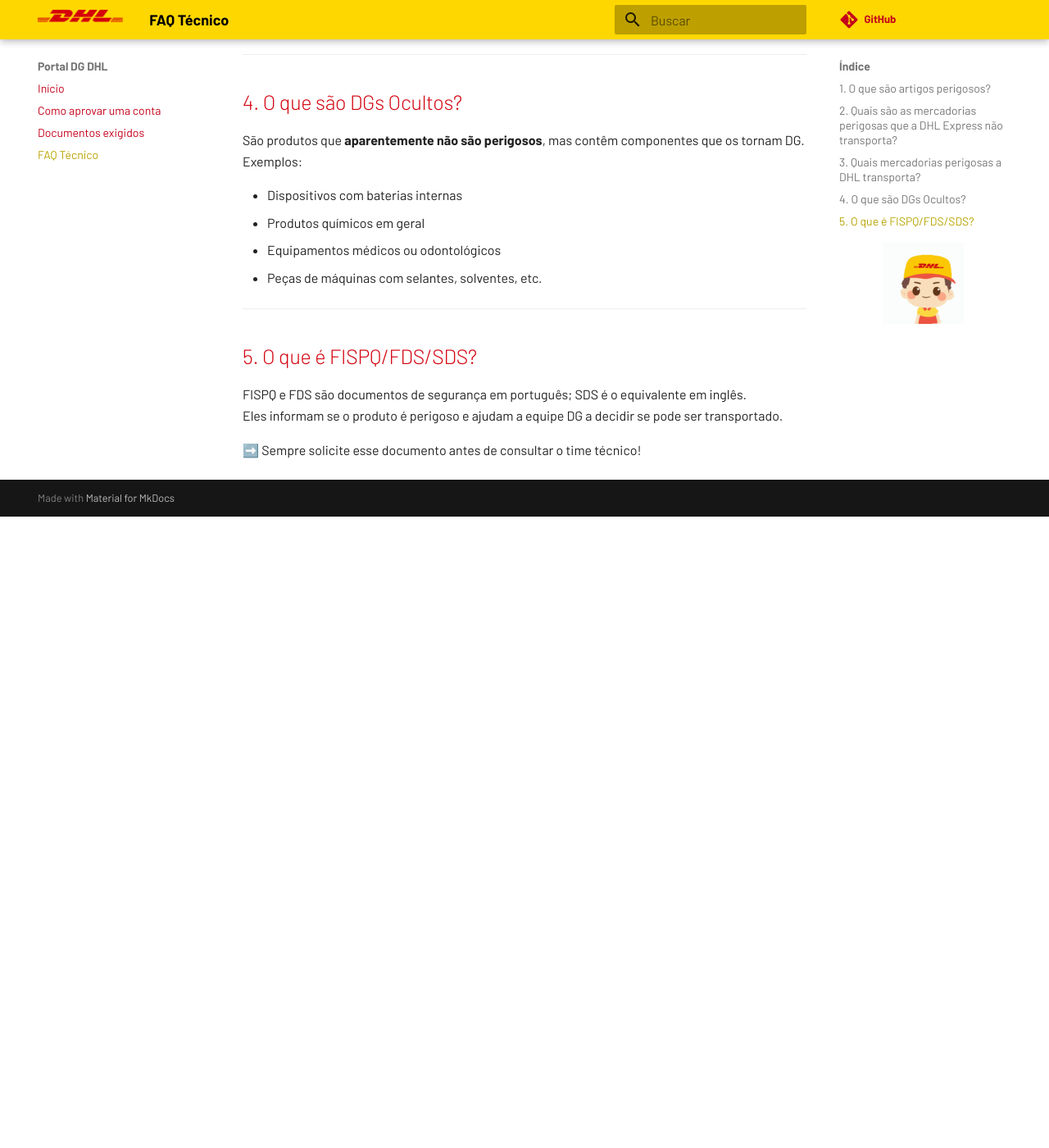
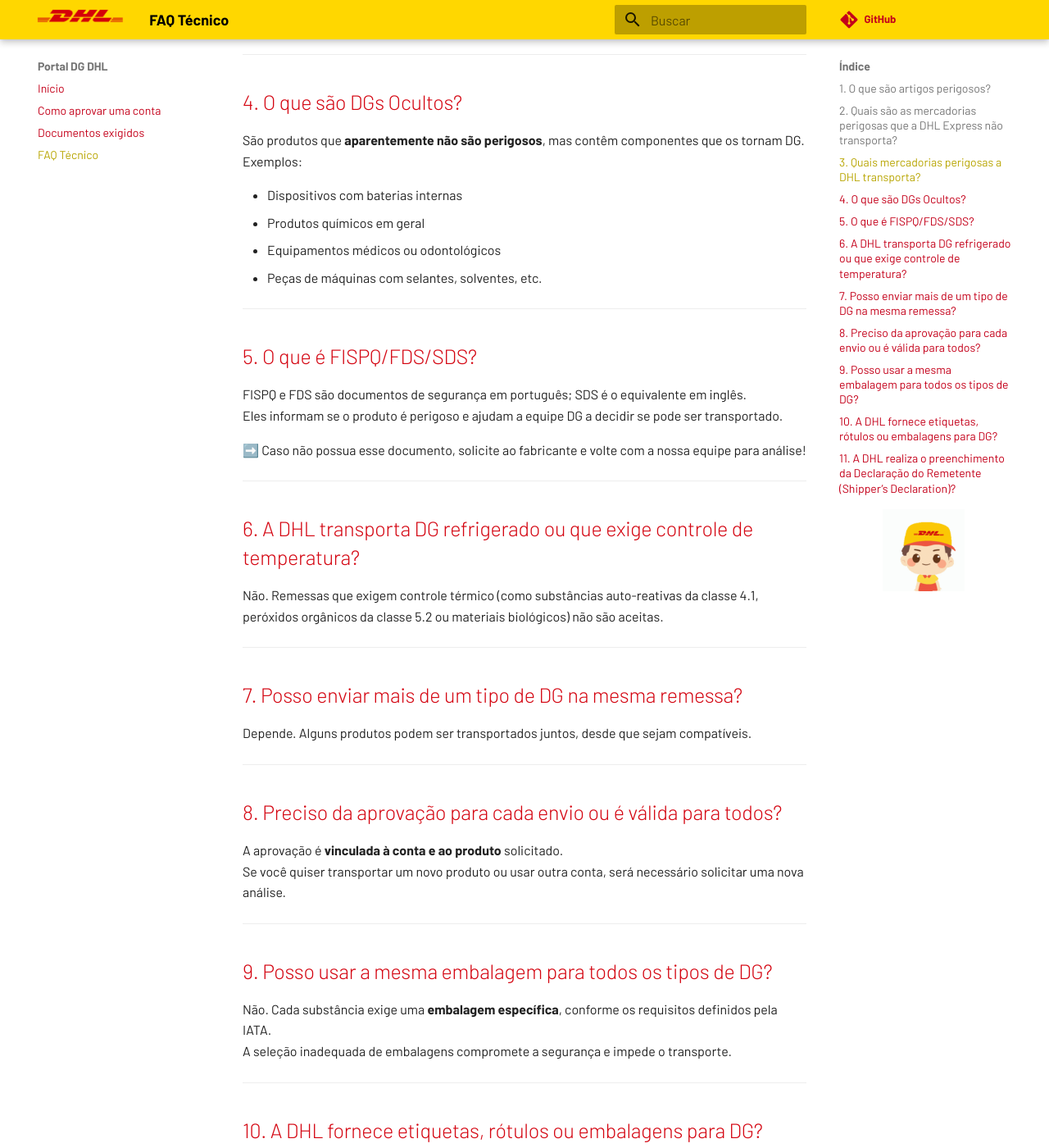
Before and after one commit to portaldangerousgoods/dpdhl, an MkDocs documentation site: the page built from docs/faq.md, in a window 1280 px wide and 1400 px high, scrolled down 889 px. Shown: the whole window at 82% size. Built offline with MkDocs 1.6.1 and Material for MkDocs 9.7.7, drawn with Linux system fonts in a browser that asks for light colours; comment, search, counter and statistics services are not loaded; before the commit the page ends 1519 px from its top, so only the background shows below that; some of the changed text lies outside the part shown.

Commit message:
Update faq.md

```diff
--- a/docs/faq.md
+++ b/docs/faq.md
@@ -25,7 +25,8 @@
 Exemplo comum: baterias de lítio acopladas ao produto (classe 9).
 
 👉 Para entender as classes que podemos atender, acesse o arquivo a seguir:
-**[DHL EXPRESS - DGR.pptx](DHL%20EXPRESS%20-%20DGR.pptx)**
+📎 **[DHL EXPRESS - DGR.pptx](DHL%20EXPRESS%20-%20DGR.pptx)**
+
 ---
 
 ## 4. O que são DGs Ocultos?
@@ -44,4 +45,43 @@
 FISPQ e FDS são documentos de segurança em português; SDS é o equivalente em inglês.
 Eles informam se o produto é perigoso e ajudam a equipe DG a decidir se pode ser transportado.
 
-➡️ Sempre solicite esse documento antes de consultar o time técnico!
+➡️ Caso não possua esse documento, solicite ao fabricante e volte com a nossa equipe para análise!
+
+---
+
+## 6. A DHL transporta DG refrigerado ou que exige controle de temperatura?
+
+Não. Remessas que exigem controle térmico (como substâncias auto-reativas da classe 4.1, peróxidos orgânicos da classe 5.2 ou materiais biológicos) não são aceitas.
+
+---
+
+## 7. Posso enviar mais de um tipo de DG na mesma remessa?
+
+Depende. Alguns produtos podem ser transportados juntos, desde que sejam compatíveis.
+
+---
+
+## 8. Preciso da aprovação para cada envio ou é válida para todos?
+
+A aprovação é **vinculada à conta e ao produto** solicitado.
+Se você quiser transportar um novo produto ou usar outra conta, será necessário solicitar uma nova análise.
+
+---
+
+## 9. Posso usar a mesma embalagem para todos os tipos de DG?
+
+Não. Cada substância exige uma **embalagem  específica**, conforme os requisitos definidos pela IATA.
+A seleção inadequada de embalagens compromete a segurança e impede o transporte.
+
+---
+
+## 10. A DHL fornece etiquetas, rótulos ou embalagens para DG?
+
+Não. Esses itens são de responsabilidade do remetente. Certifique-se de utilizar materiais homologados e em conformidade.
+
+---
+
+## 11. A DHL realiza o preenchimento da Declaração do Remetente (Shipper’s Declaration)?
+
+Não. A responsabilidade de preenchimento é exclusivamente do remetente.
+A DHL revisa a declaração, mas **não a preenche** em hipótese alguma.
```
